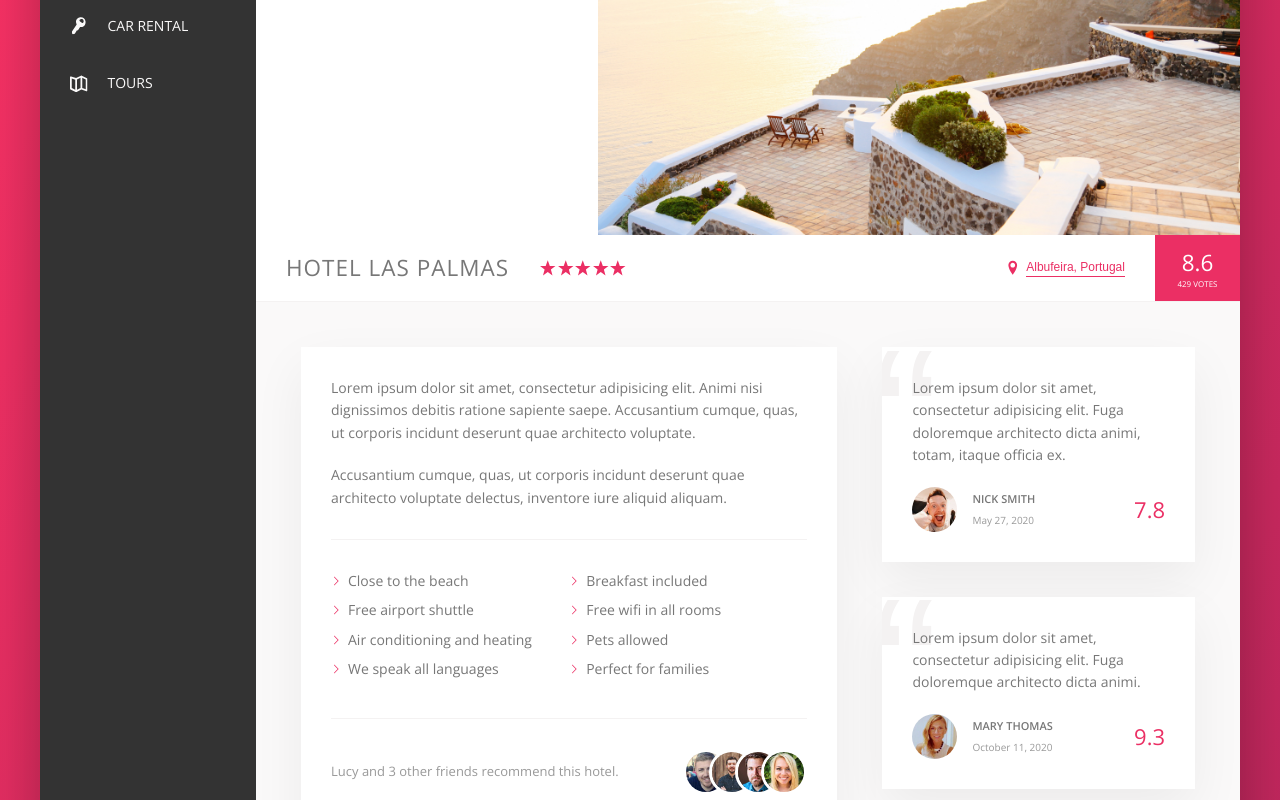
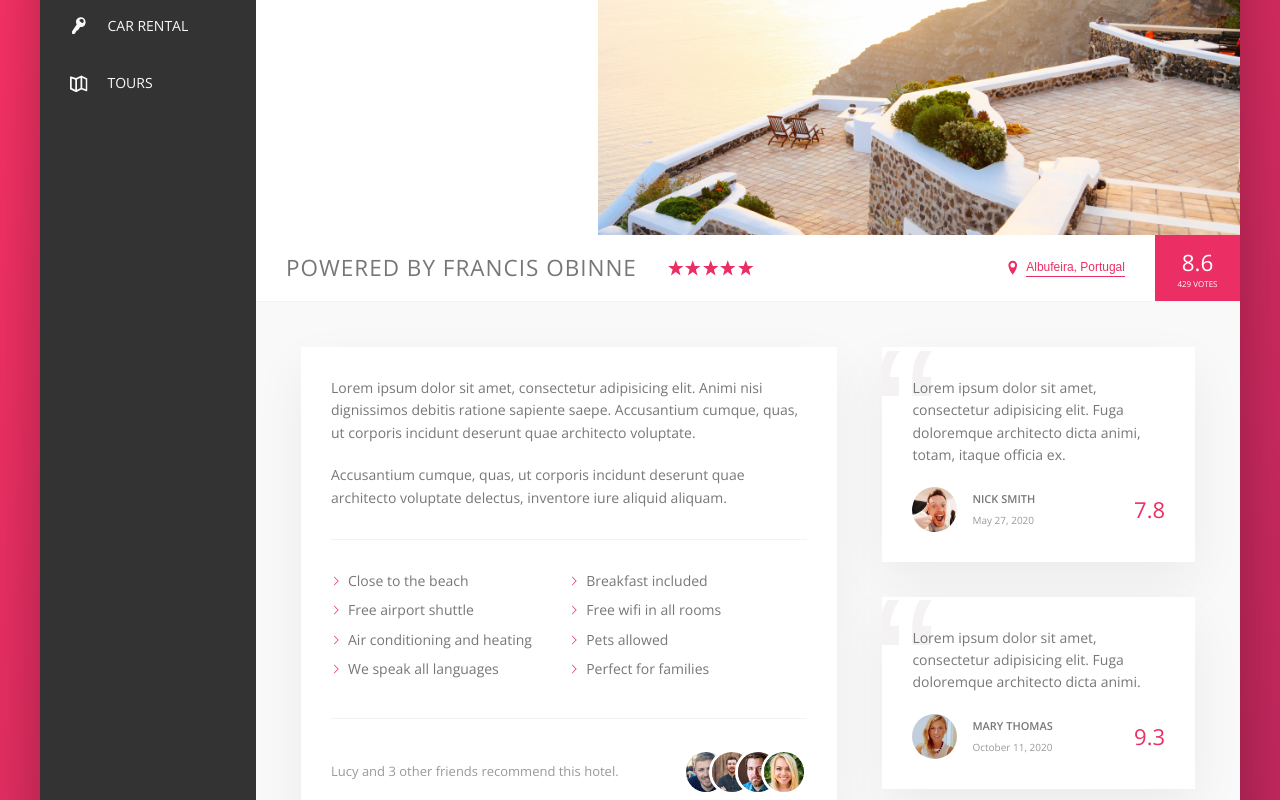
Before and after one commit to FrancisObinne/FrancisObinne.github.io, a plain HTML site: page index.html in a window 1280 px wide. Shown: the part 300-1100 px from the top of the page. Drawn offline with nearby package versions, Linux system fonts and the light colour scheme.

Commit message:
just updated my html

```diff
--- a/index.html
+++ b/index.html
@@ -104,7 +104,8 @@
 
                     <div class="overview">
                         <h1 class="overview__heading">
-                            Hotel Las Palmas
+                            <!-- Hotel Las Palmas -->
+                            Powered by Francis Obinne
                         </h1>
 
                         <div class="overview__stars">
```
